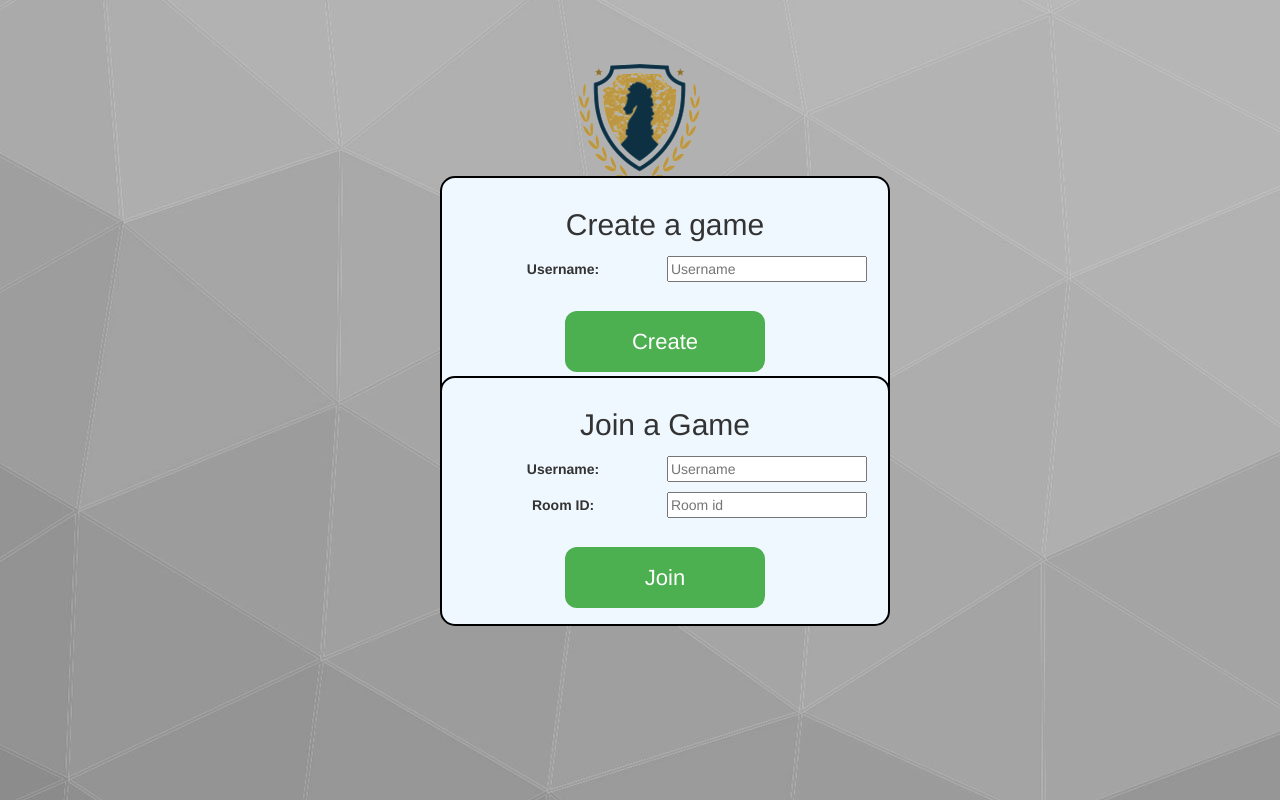
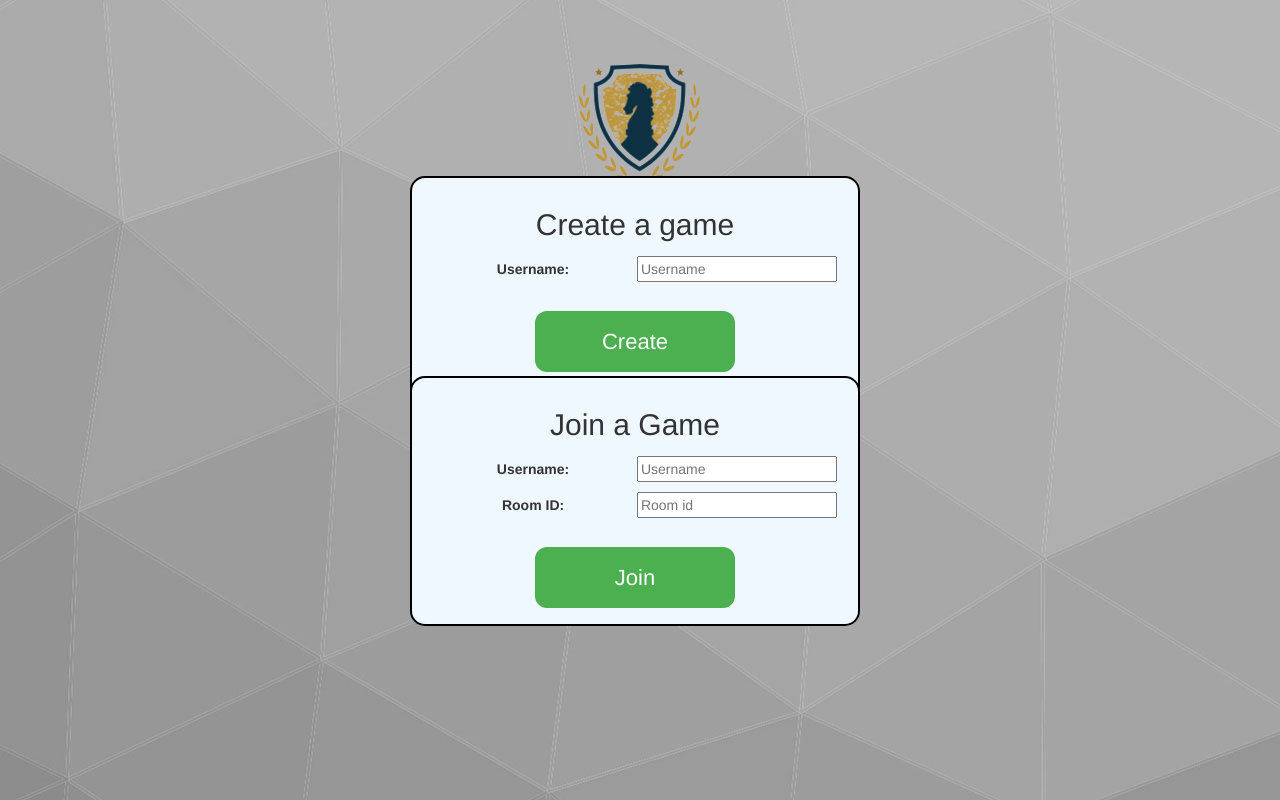
Before and after one commit to Traditionz/se_chess, a plain HTML site: page home2.html in a window 1280 px wide. Drawn offline with nearby package versions, Linux system fonts and the light colour scheme; no server answers.

Commit message:
style changes

```diff
--- a/home2.html
+++ b/home2.html
@@ -26,7 +26,7 @@
 				top: 47%;
 				left: 50%;
 				margin-top: -200px;
-				margin-left: -200px;
+				margin-left: -230px;
 				width: 450px;
 				height: 225px;
 				vertical-align: middle;
@@ -42,7 +42,7 @@
 				top: 72%;
 				left: 50%;
 				margin-top: -200px;
-				margin-left: -200px;
+				margin-left: -230px;
 				width: 450px;
 				height: 250px;
 				vertical-align: middle;
```
